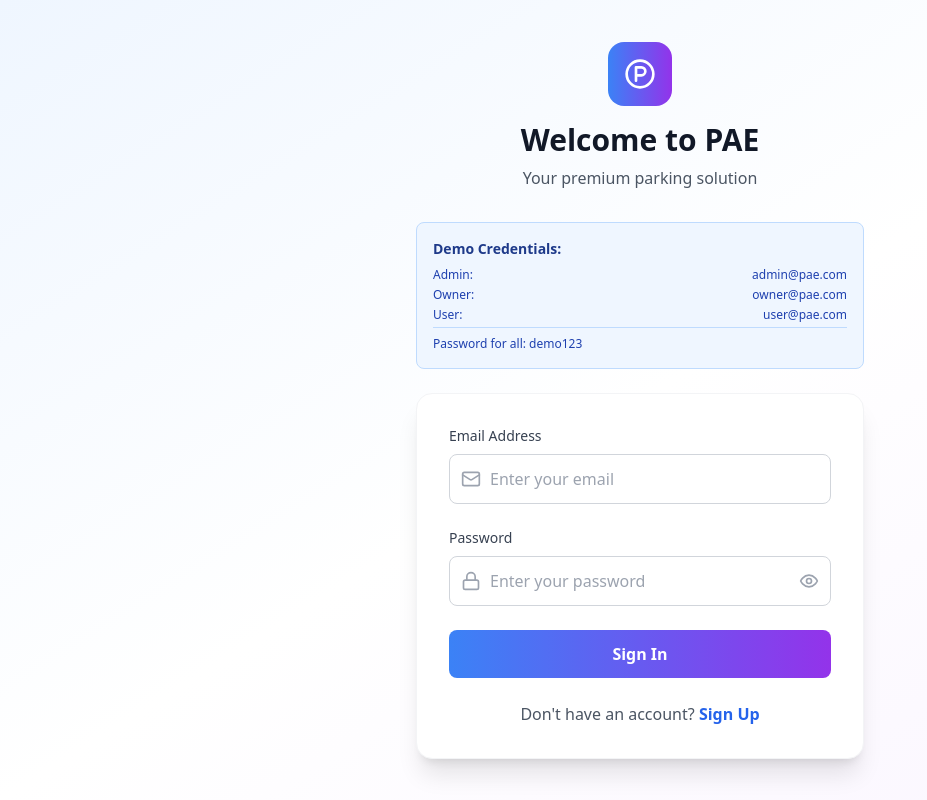
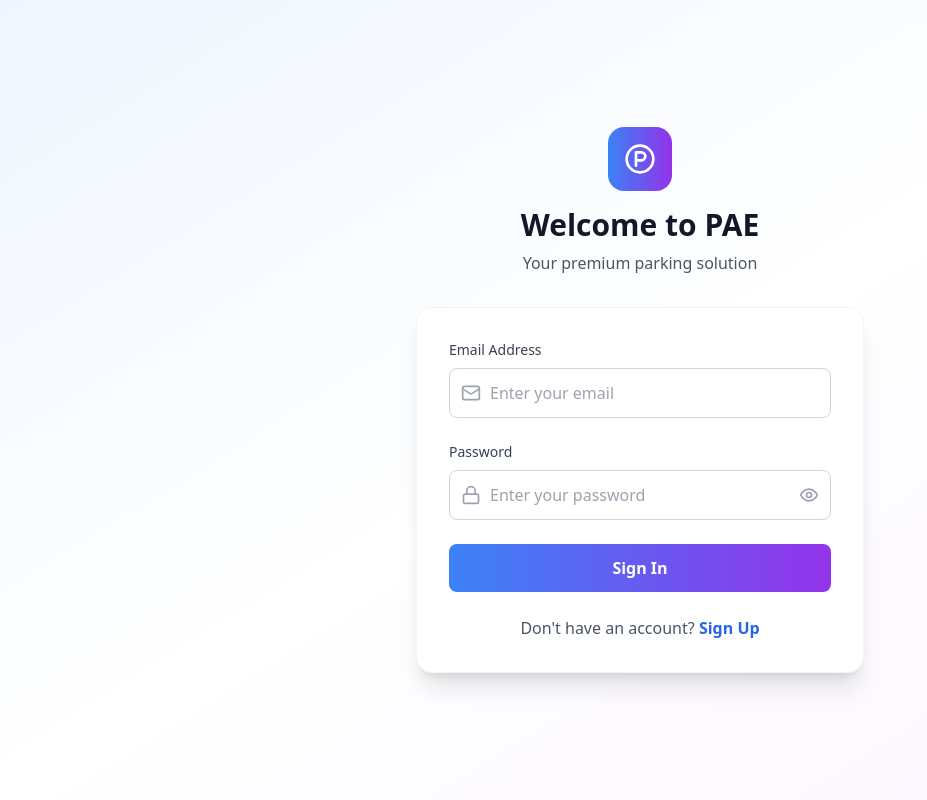
Before and after one commit to Harshith-jella/pae, a React (Vite) app: page / in a window 1280 px wide. Shown: the whole page, without its empty margins (0-927 px from the left). Built offline with nearby package versions, Linux system fonts and the light colour scheme; no server answers.

Commit message:
Remove Demo Credentials from Login Form

```diff
--- a/src/components/auth/LoginForm.tsx
+++ b/src/components/auth/LoginForm.tsx
@@ -23,12 +23,6 @@ export const LoginForm: React.FC<LoginFormProps> = ({ onToggleMode }) => {
     }
   };
 
-  const demoCredentials = [
-    { role: 'Admin', email: 'admin@pae.com', password: 'demo123' },
-    { role: 'Owner', email: 'owner@pae.com', password: 'demo123' },
-    { role: 'User', email: 'user@pae.com', password: 'demo123' }
-  ];
-
   return (
     <div className="min-h-screen bg-gradient-to-br from-blue-50 via-white to-purple-50 flex items-center justify-center p-4">
       <div className="max-w-md w-full">
@@ -39,22 +33,6 @@ export const LoginForm: React.FC<LoginFormProps> = ({ onToggleMode }) => {
           </div>
           <h1 className="text-3xl font-bold text-gray-900 mb-2">Welcome to PAE</h1>
           <p className="text-gray-600">Your premium parking solution</p>
-        </div>
-
-        {/* Demo Credentials */}
-        <div className="bg-blue-50 border border-blue-200 rounded-lg p-4 mb-6">
-          <h3 className="text-sm font-semibold text-blue-900 mb-2">Demo Credentials:</h3>
-          <div className="space-y-1 text-xs text-blue-800">
-            {demoCredentials.map((cred, index) => (
-              <div key={index} className="flex justify-between">
-                <span className="font-medium">{cred.role}:</span>
-                <span>{cred.email}</span>
-              </div>
-            ))}
-            <div className="mt-2 pt-2 border-t border-blue-200">
-              <span className="font-medium">Password for all: demo123</span>
-            </div>
-          </div>
         </div>
 
         {/* Login Form */}
```
